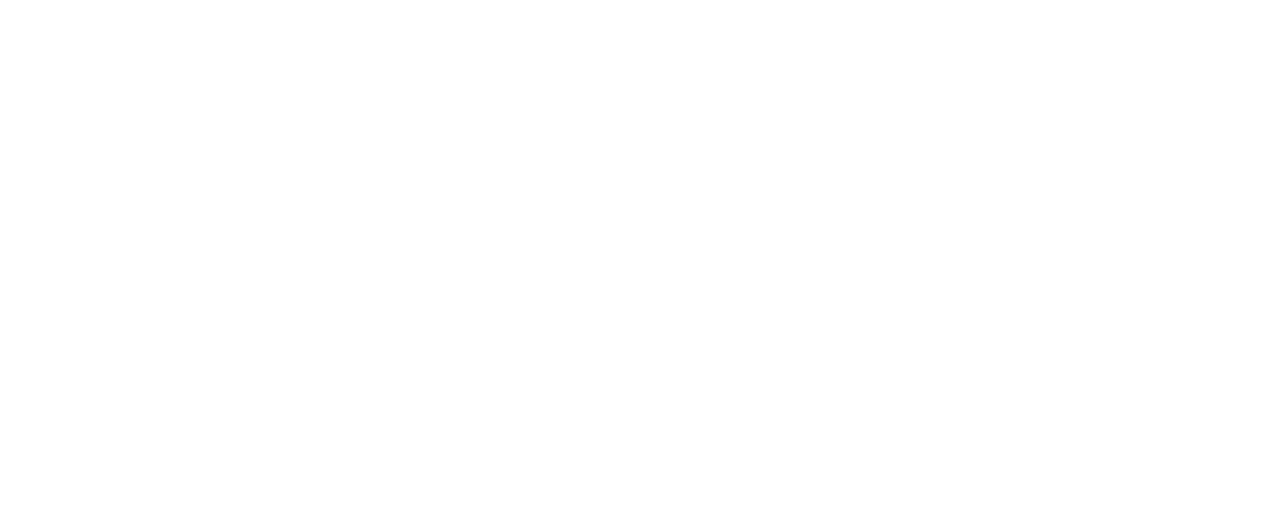
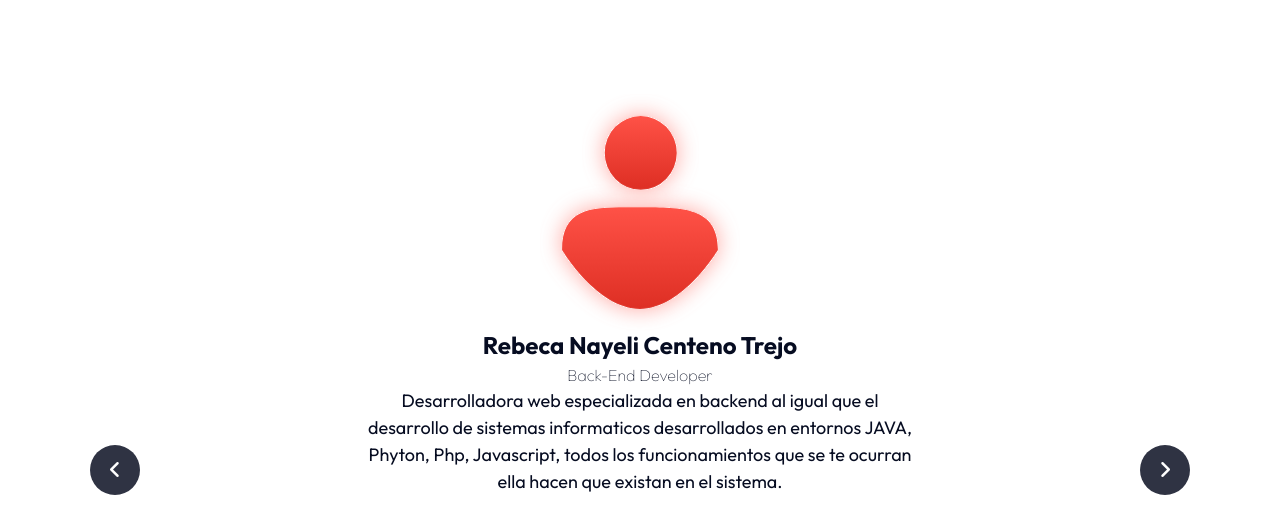
Before and after one commit to InnovaOficial/InnovaOficial.github.io, a plain HTML site: page Rebeca.html in a window 1280 px wide. Shown: the top 532 px of the page. Drawn offline with nearby package versions, Linux system fonts and the light colour scheme; files that its build step writes are made by us from their sources.

Commit message:
commit 8
se agregaron nuevas secciones

```diff
--- a/Erick.html
+++ b/Erick.html
@@ -0,0 +1,164 @@
+<!DOCTYPE html>
+<html lang="es">
+
+<head>
+    <meta charset="UTF-8">
+    <meta http-equiv="X-UA-Compatible" content="IE=edge">
+    <meta name="viewport" content="width=device-width, initial-scale=1.0">
+    <title>Integrantes | Inicio</title>
+    <link rel="shortcut icon" href="img/icoweb.png" type="image/x-icon">
+    <link rel="stylesheet" href="https://necolas.github.io/normalize.css/8.0.1/normalize.css" />
+    <link rel="stylesheet" href="css/style.css">
+    <script src="https://kit.fontawesome.com/bb6fea5183.js" crossorigin="anonymous"></script>
+    <link href="https://unpkg.com/aos@2.3.1/dist/aos.css" rel="stylesheet">
+    <link rel="stylesheet" href="flexslider.css" type="text/css">
+    <script src="https://ajax.googleapis.com/ajax/libs/jquery/1.6.2/jquery.min.js"></script>
+    <script src="jquery.flexslider.js"></script>
+    <script type="text/javascript" charset="utf-8">
+        $(window).load(function () {
+            $('.flexslider').flexslider();
+        });
+    </script>
+
+    <!-- Primary Meta Tags -->
+
+    <meta name="title" content="Innova - Un sistema, una vision, una Innovacion">
+    <meta name="description" content="Innova - Empresa Dedicada a la creacion de sistemas informaticos orientados a JAVA
+">
+
+    <!-- Open Graph / Facebook -->
+    <meta property="og:type" content="website">
+    <meta property="og:url" content="https://InnovaOficial.com/">
+    <meta property="og:title" content="Innova - Un sistema, una vision, una Innovacion">
+    <meta property="og:description" content="Innova - Empresa Dedicada a la creacion de sistemas informaticos orientados a JAVA
+">
+    <meta property="og:image" content="https://InnovaOficial.github.io/img/Frame10">
+
+    <!-- Twitter -->
+    <meta property="twitter:card" content="summary_large_image">
+    <meta property="twitter:url" content="https://innovaoficial.com/">
+    <meta property="twitter:title" content="Innova - Un sistema, una vision, una Innovacion">
+    <meta property="twitter:description" content="Innova - Empresa Dedicada a la creacion de sistemas informaticos orientados a JAVA
+">
+    <meta property="twitter:image" content="https://InnovaOficial.github.io/img/Frame10">
+</head>
+
+<body class="bk flex">
+    <div class="loader ">
+        <div data-aos="fade-up" class="pre-loader  ">
+            <span></span>
+            <span></span>
+            <span></span>
+            <span></span>
+        </div>
+        <div data-aos="fade-up" class="txt-loader  ">
+            <h2 class="">Innova</h2>
+        </div>
+    </div>
+
+    <section class="nosotros flex">
+        <div class="cont_nosotros container">
+
+                <img class="img-user" src="img/user.svg" alt="">
+
+            <div class="txt-nosotros ">
+                <div id="erick" class="texto-integrante int">
+                    <h2 data-aos="fade-up">
+                        Erick Wilfredo Caceres Gonzalez
+                    </h2>
+                    <p data-aos="fade-up" class="back">Back-End Developer</p>
+                    <div>
+                        <p data-aos="fade-up" class="texto-cuerpo">Desarrollador web especializado en backend y sistemas informaticos
+                            desarrollados en entornos
+                            JAVA, C++, Phyton, Php Conocedor de todos los sistemas que te puedas imaginar.</p>
+                    </div>
+                    <div data-aos="fade-up" class="info_redes int-redes">
+                    <a target="_blank" class="red_social" href="https://www.instagram.com/innova____/?hl=es-la"><i
+                            class="fa-brands fa-instagram"></i></a>
+                    <a target="_blank" class="red_social" href="https://www.facebook.com/Innova-114549517925286"><i
+                            class="fa-brands fa-facebook-f"></i></a>
+                    <a target="_blank" class="red_social" href="https://twitter.com/INNOVA2022"><i
+                            class="fa-brands fa-twitter"></i></a>
+                </div>
+            </div>
+
+            <div class="barra_integrantes container">
+
+
+        <a href="index.html"><i class="fa-solid fa-angle-left"></i></a>
+        <a href="contacto.html"><i class="fa-solid fa-angle-right"></i></a>
+
+
+    </div>
+    </section>
+
+
+
+    <!-- <footer>
+        <div class="cont_footer container">
+
+            <div class="logo-footer">
+                <h1 class="nombre">Innova</h1>
+                <p>Un sistema, una vision, una innovacion</p>
+            </div>
+
+            <div class="inf-f-r">
+
+                <div class="info">
+                    <p class="name_info">Informacion</p>
+                    <nav>
+                        <a href="">Inicio</a>
+                        <a href="">Nosotros</a>
+                        <a href="">Proyecto</a>
+                        <a href="">Contacto</a>
+                    </nav>
+                </div>
+
+                <div class="info">
+                    <p class="name_info">Contacto</p>
+                    <nav>
+                        <a href="">+503 8456-8456</a>
+                        <a href="">@innova_2022</a>
+                        <a href="">Innova___</a>
+                        <a href="">Innova</a>
+                    </nav>
+
+                </div>
+
+                <div class="info">
+                    <p class="name_info">Nosotros</p>
+                    <p class="nosotros_footer">Empresa dedicada a la creacion
+                        de sistemas entorno a "JAVA".</p>
+                </div>
+            </div>
+            <div class="r-d">
+                <div class="info_redes">
+                    <a target="_blank" class="red_social" href="https://www.instagram.com/innova____/?hl=es-la"><i
+                            class="fa-brands fa-instagram"></i></a>
+                    <a target="_blank" class="red_social" href="https://www.facebook.com/Innova-114549517925286"><i
+                            class="fa-brands fa-facebook-f"></i></a>
+                    <a target="_blank" class="red_social" href="https://twitter.com/INNOVA2022"><i
+                            class="fa-brands fa-twitter"></i></a>
+                </div>
+
+                <div class="info">
+                    <p class="derechos">Derechos reservados por Innova©</p>
+                </div>
+            </div>
+
+
+
+        </div>
+    </footer> -->
+
+
+    <script src="js/main.js"></script>
+    <script src="https://unpkg.com/aos@2.3.1/dist/aos.js"></script>
+    <script>
+        AOS.init();
+    </script>
+    <script src="js/jquery.flexslider-min.js"></script>
+    <script src="js/jquery.flexslider.js"></script>
+</body>
+
+</html>
--- a/Rebeca.html
+++ b/Rebeca.html
@@ -0,0 +1,95 @@
+<!DOCTYPE html>
+<html lang="es">
+
+<head>
+    <meta charset="UTF-8">
+    <meta http-equiv="X-UA-Compatible" content="IE=edge">
+    <meta name="viewport" content="width=device-width, initial-scale=1.0">
+    <title>Integrantes | Rebeca</title>
+    <link rel="shortcut icon" href="img/icoweb.png" type="image/x-icon">
+    <link rel="stylesheet" href="https://necolas.github.io/normalize.css/8.0.1/normalize.css" />
+    <link rel="stylesheet" href="css/style.css">
+    <script src="https://kit.fontawesome.com/bb6fea5183.js" crossorigin="anonymous"></script>
+    <link href="https://unpkg.com/aos@2.3.1/dist/aos.css" rel="stylesheet">
+    <link rel="stylesheet" href="flexslider.css" type="text/css">
+    <script src="https://ajax.googleapis.com/ajax/libs/jquery/1.6.2/jquery.min.js"></script>
+    <script src="jquery.flexslider.js"></script>
+    <script type="text/javascript" charset="utf-8">
+        $(window).load(function () {
+            $('.flexslider').flexslider();
+        });
+    </script>
+
+    <!-- Primary Meta Tags -->
+
+    <meta name="title" content="Innova - Un sistema, una vision, una Innovacion">
+    <meta name="description" content="Innova - Empresa Dedicada a la creacion de sistemas informaticos orientados a JAVA
+">
+
+    <!-- Open Graph / Facebook -->
+    <meta property="og:type" content="website">
+    <meta property="og:url" content="https://InnovaOficial.com/">
+    <meta property="og:title" content="Innova - Un sistema, una vision, una Innovacion">
+    <meta property="og:description" content="Innova - Empresa Dedicada a la creacion de sistemas informaticos orientados a JAVA
+">
+    <meta property="og:image" content="https://InnovaOficial.github.io/img/Frame10">
+
+    <!-- Twitter -->
+    <meta property="twitter:card" content="summary_large_image">
+    <meta property="twitter:url" content="https://innovaoficial.com/">
+    <meta property="twitter:title" content="Innova - Un sistema, una vision, una Innovacion">
+    <meta property="twitter:description" content="Innova - Empresa Dedicada a la creacion de sistemas informaticos orientados a JAVA
+">
+    <meta property="twitter:image" content="https://InnovaOficial.github.io/img/Frame10">
+</head>
+
+<body class="bk flex">
+
+
+    <section class="nosotros flex">
+        <div class="cont_nosotros container">
+
+                <img class="img-user" src="img/user.svg" alt="">
+
+            <div class="txt-nosotros ">
+                <div id="erick" class="texto-integrante int">
+                    <h2 data-aos="fade-up">
+                        Rebeca Nayeli Centeno Trejo
+                    </h2>
+                    <p data-aos="fade-up" class="back">Back-End Developer</p>
+                    <div>
+                        <p data-aos="fade-up" class="texto-cuerpo">
+                            Desarrolladora web especializada en backend al igual que el desarrollo de sistemas informaticos desarrollados en entornos JAVA, Phyton, Php, Javascript, todos los funcionamientos que se te ocurran ella hacen que existan en el sistema.
+
+                        </p></p>
+                    </div>
+                    <div data-aos="fade-up" class="info_redes int-redes">
+                    <a target="_blank" class="red_social" href="https://www.instagram.com/innova____/?hl=es-la"><i
+                            class="fa-brands fa-instagram"></i></a>
+                    <a target="_blank" class="red_social" href="https://www.facebook.com/Innova-114549517925286"><i
+                            class="fa-brands fa-facebook-f"></i></a>
+                    <a target="_blank" class="red_social" href="https://twitter.com/INNOVA2022"><i
+                            class="fa-brands fa-twitter"></i></a>
+                </div>
+            </div>
+
+            <div class="barra_integrantes container">
+
+
+        <a href="index.html"><i class="fa-solid fa-angle-left"></i></a>
+        <a href="valery.html"><i class="fa-solid fa-angle-right"></i></a>
+
+
+    </div>
+    </section>
+
+    <script src="js/main.js"></script>
+    <script src="https://unpkg.com/aos@2.3.1/dist/aos.js"></script>
+    <script>
+        AOS.init();
+    </script>
+    <script src="js/jquery.flexslider-min.js"></script>
+    <script src="js/jquery.flexslider.js"></script>
+</body>
+
+</html>
--- a/css/style.css
+++ b/css/style.css
@@ -169,20 +169,69 @@ background-color: black;
 
 @media screen and (min-width: 315px) {
 
+    .flex{
+        display:flex;
+        justify-content: center;
+        align-items: center;
+        height: 100vh;
+        margin: 0;
+    }
+
+    .barra_integrantes i{
+        color:white;
+        font-size: 2rem;
+        background-color: #2f3343;
+        width: 5rem;
+        height: 5rem;
+        border-radius: 50rem;
+        display: flex;
+        justify-content: center;
+        align-items: center;
+        /* box-shadow: #696d7c58 0px 2px 5px 0px; */
+        overflow: visible;
+
+    }
+
+
+    .barra_integrantes{
+        display: flex;
+        justify-content: space-between;
+        align-items: center;
+        width: 100%;
+        position: fixed;
+        top:0%;
+        margin-top:2rem ;
+        height: 10rem;
+    }
+
+    .img-user{
+        display: block;
+        margin: auto auto;
+        width: 20rem;
+        animation: user infinite 3s ease-in-out;
+    }
+
+    @keyframes user{
+        0%{
+            transform: translateY(0.5rem);
+        }
+
+        25%{
+            transform: translateY(-0.5rem);
+        }
+
+        100%{
+            transform: translateY(0.5rem);
+        }
+    }
+
     .img{
-        /* background-image: url(../img/Innova.svg);
+        background-image: url(../img/Innova.svg);
         background-position: center center;
         background-size: cover;
         height: 40rem;
-        position: relative; */
-        background-color: white;
+        position: relative;
     }
-
-    /* .img img{
-        width: 100%;
-        height: 30rem;
-        object-fit: cover;
-    } */
 
     .container{
         max-width: 85%;
@@ -839,7 +888,7 @@ margin-bottom: 1rem;
 
     .int{
         color: var(--text);
-        text-align: center;
+        text-align: left;
         margin-bottom:11rem;
     }
 }
@@ -922,6 +971,15 @@ margin-bottom: 1rem;
         text-align: left;
         margin-bottom:11rem;
     }
+
+    .barra_integrantes{
+        display: flex;
+    justify-content: space-between;
+    align-items: center;
+    width: 100%;
+    position: fixed;
+    top:10%;
+    }
 }
 
 @media screen and (min-width: 1200px){
@@ -946,8 +1004,6 @@ margin-bottom: 1rem;
         align-items: center;
     }
 
-
-
     .m-v .texto-cuerpo{
         width: 100%;
     }
@@ -958,10 +1014,10 @@ margin-bottom: 1rem;
     }
 
     .img{
-        /* background-image: url(../img/b2.svg);
+        background-image: url(../img/b2.svg);
         background-position:center;
         background-size: cover;
-        height: 75rem; */
+        height: 75rem;
         background-color: white;
     }
 
@@ -983,7 +1039,7 @@ margin-bottom: 1rem;
     }
 
     .flex-caption .p{
-        top: 14%;
+        top: 10%;
         text-align: center;
         width: 100%;
         left: 0;
@@ -1062,7 +1118,7 @@ margin-bottom: 1rem;
     }
 
     .img-c-c img{
-        width: 100%;
+        width: 80%;
 
     }
 
@@ -1092,18 +1148,45 @@ margin-bottom: 1rem;
         margin: auto auto;
     }
 
+    .barra_nav .enlaces ul li .enlace-actual{
+    font-weight: 500;
+    color: var(--btn);
+    }
+
+.flex{
+    display:flex;
+    justify-content: center;
+    align-items: center;
+    height: 100vh;
+    margin: 0;
+}
+
+.barra_integrantes i{
+    color:white;
+    font-size: 2rem;
+    background-color: #2f3343;
+    width: 5rem;
+    height: 5rem;
+    border-radius: 50rem;
+    display: flex;
+    justify-content: center;
+    align-items: center;
 
 }
 
-/* .bk{
-    background-image: url(../img/bk3.svg);
-    background-position: center center;
-    background-size: cover;
-    height: 100vh;
 
-} */
+.barra_integrantes{
+    display: flex;
+    justify-content: space-between;
+    align-items: center;
+    width: 100%;
+    position: fixed;
+    top:50%;
+}
 
-.barra_nav .enlaces ul li .enlace-actual{
-    font-weight: 500;
-    color: var(--btn);
+.img-user{
+    display: block;
+    margin: auto auto;
+    width: 20rem;
 }
+}
```
Also changed, not shown: Hector.html (+91 -0 lines), Valery.html (+93 -0 lines), index.html (+5 -18 lines), integrantes.html (+7 -5 lines), img/Contacto.png (added), img/user.svg (added).
